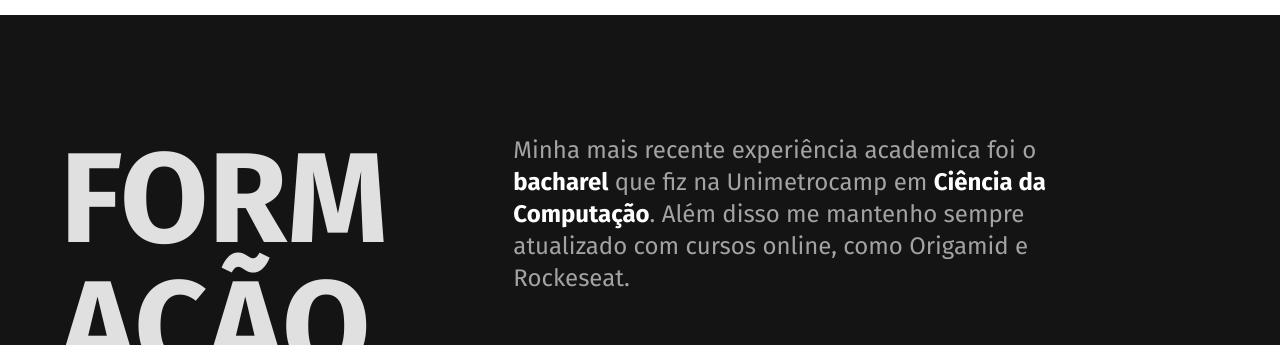
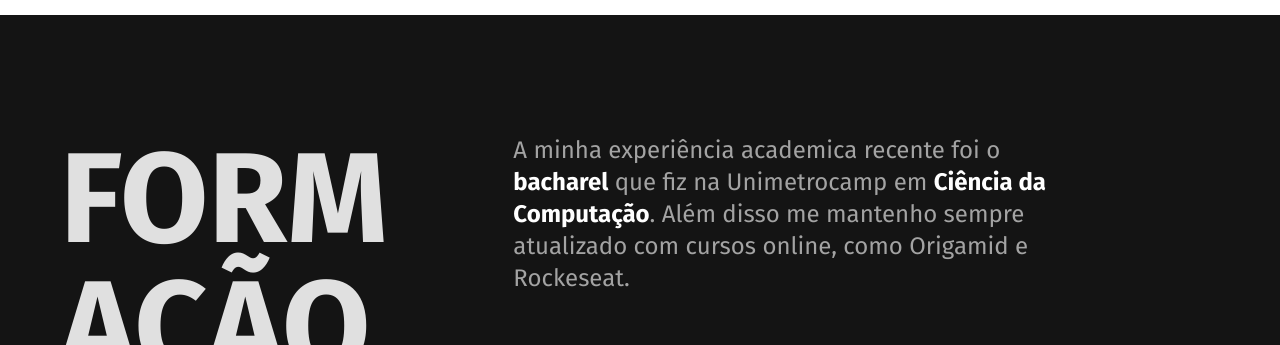
Before and after one commit to danieldpalma/portfolio-origamid, a plain HTML site: page index.html in a window 1280 px wide. Shown: the part 1240-1585 px from the top of the page. Drawn offline with Linux system fonts and the light colour scheme.

Commit message:
Atualizado texto em Formação

```diff
--- a/index.html
+++ b/index.html
@@ -64,7 +64,7 @@
           <h2 class="subtitulo">Formação</h2>
           <div>
             <p class="formacao-texto">
-              Minha mais recente experiência academica foi o <strong>bacharel</strong> que fiz na Unimetrocamp em <strong>Ciência da Computação</strong>. Além disso me mantenho sempre atualizado com cursos online, como Origamid e Rockeseat.
+              A minha experiência academica recente foi o <strong>bacharel</strong> que fiz na Unimetrocamp em <strong>Ciência da Computação</strong>. Além disso me mantenho sempre atualizado com cursos online, como Origamid e Rockeseat.
             </p>
             <ul class="faculdade-lista">
               <li class="faculdade">
```
